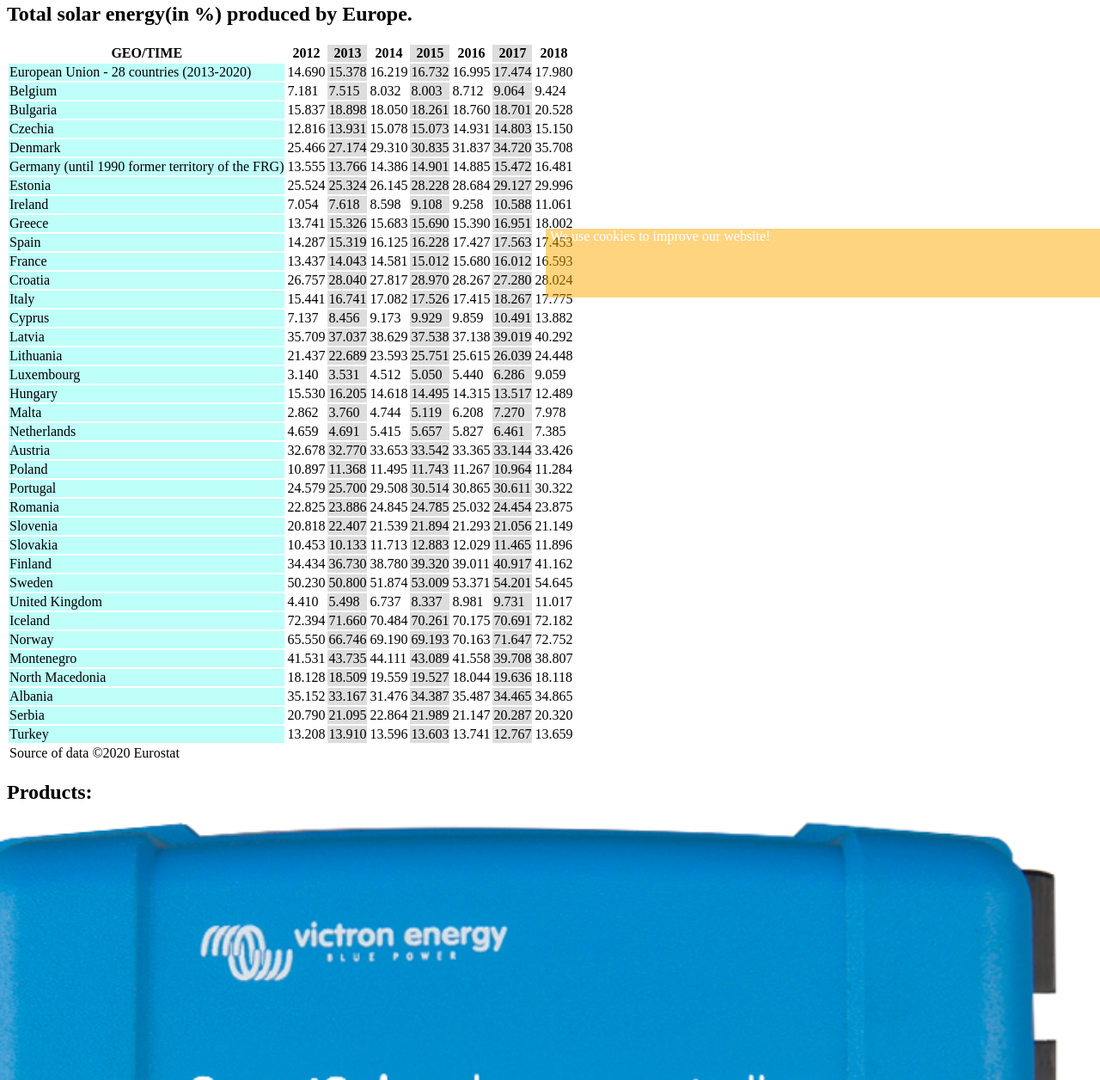
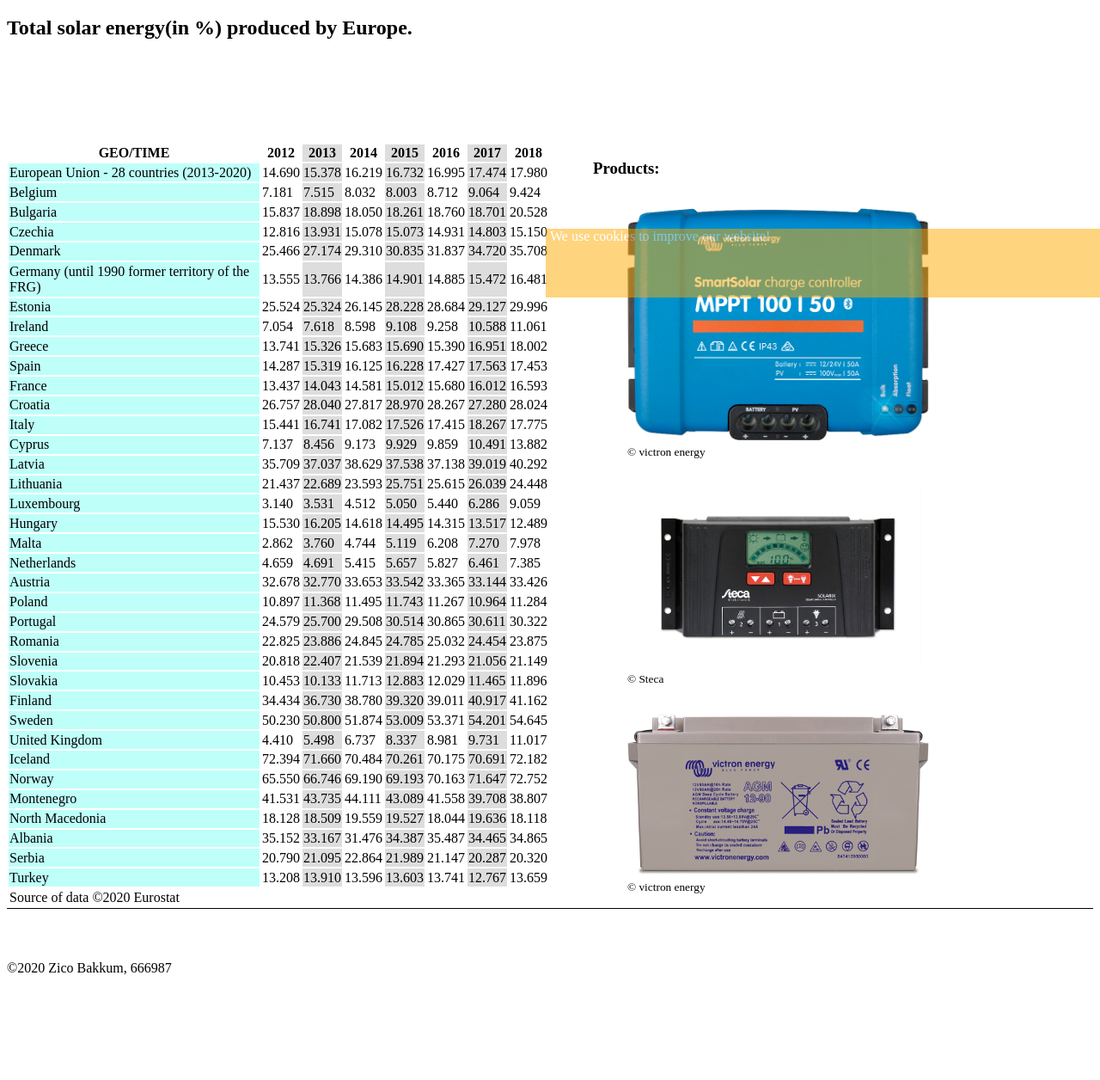
Before and after one commit to 666987/SolarEnergy, a plain HTML site: page eusolar.html in a window 1280 px wide. Shown: the part 468-1724 px from the top of the page at 86% size. After the commit the page ends 1611 px from the top, so only its background shows below. Drawn offline with Linux system fonts and the light colour scheme.

Commit message:
Update eusolar.html

```diff
--- a/eusolar.html
+++ b/eusolar.html
@@ -38,7 +38,7 @@
 					</li>
 				</ul>
 			</nav>
-			<section>
+			<section id="EuSec">
 			<h1>Total solar energy(in %) produced by Europe.</h1>
 				<table class="tableizer-table">
 					<table class="tableizer-table">
@@ -456,30 +456,31 @@
 							<td>Source of data &copy2020 Eurostat</td>
 						</tbody>
 					</table>
-				</section>
-				<aside>
+
+				<aside id="EuAside">
 				<h1>Products:</h1>
-					<figure id="fig1">
-								<img id="pic1" src="img/SmartSolar.png" title="SmartSolarMPPT100-50" alt="Picture of SmartSolar MPPT 150-505 charge controller"/>
+					<figure id="EuFig1">
+								<img id="EuPic1" src="img/SmartSolar.png" title="SmartSolarMPPT100-50" alt="Picture of SmartSolar MPPT 150-505 charge controller"/>
 								<footer>
 									<small>&copy victron energy</small>
 								</footer>
 							</figure>
 
-					<figure id="fig2">
-								<img id="pic2" src="img/Steca_solarix.jpg" title="STECA SOLARIX" alt="Picture of STECA SOLARIX 2525, 4040"/>
+					<figure id="EuFig2">
+								<img id="EuPic2" src="img/Steca_solarix.jpg" title="STECA SOLARIX" alt="Picture of STECA SOLARIX 2525, 4040"/>
 								<footer>
 									<small>&copy Steca</small>
 								</footer>
 							</figure>
 
-					<figure id="fig3">
-								<img id="pic3" src="img/VictronCyclebattery.png" title="Victron AGM Super Cycle battery " alt="Picture of Victron AGM Super Cycle battery "/>
+					<figure id="EuFig3">
+								<img id="EuPic3" src="img/VictronCyclebattery.png" title="Victron AGM Super Cycle battery " alt="Picture of Victron AGM Super Cycle battery "/>
 								<footer>
 									<small>&copy victron energy</small>
 								</footer>
 							</figure>
 				</aside>
+				</section>
 				<footer id="EuFooter1">&copy2020 Zico Bakkum, 666987 </footer>
 
 						<footer id="EuFooter2">We use cookies to improve our website!</footer
```
